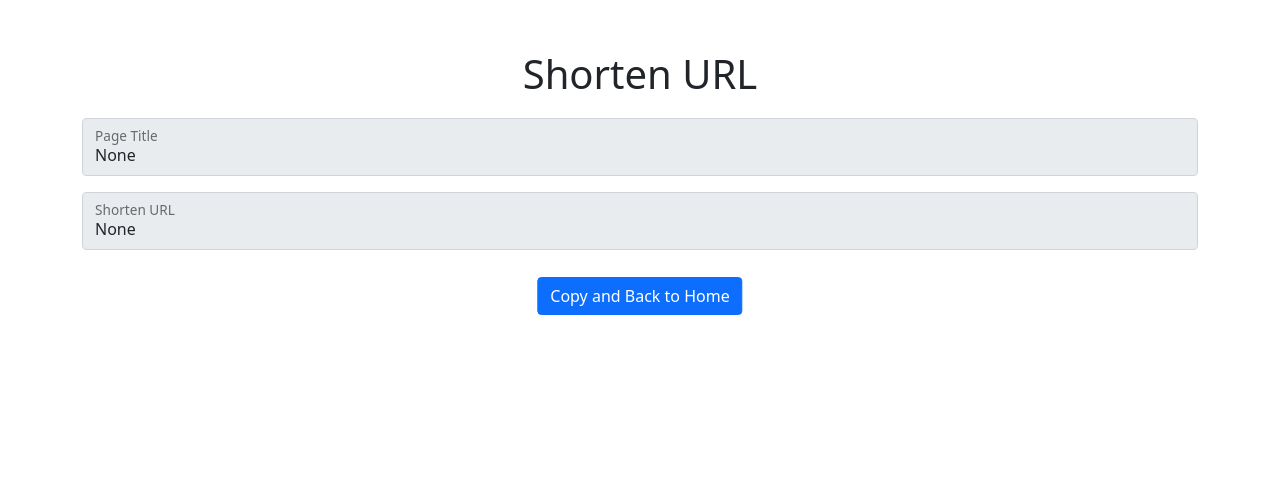
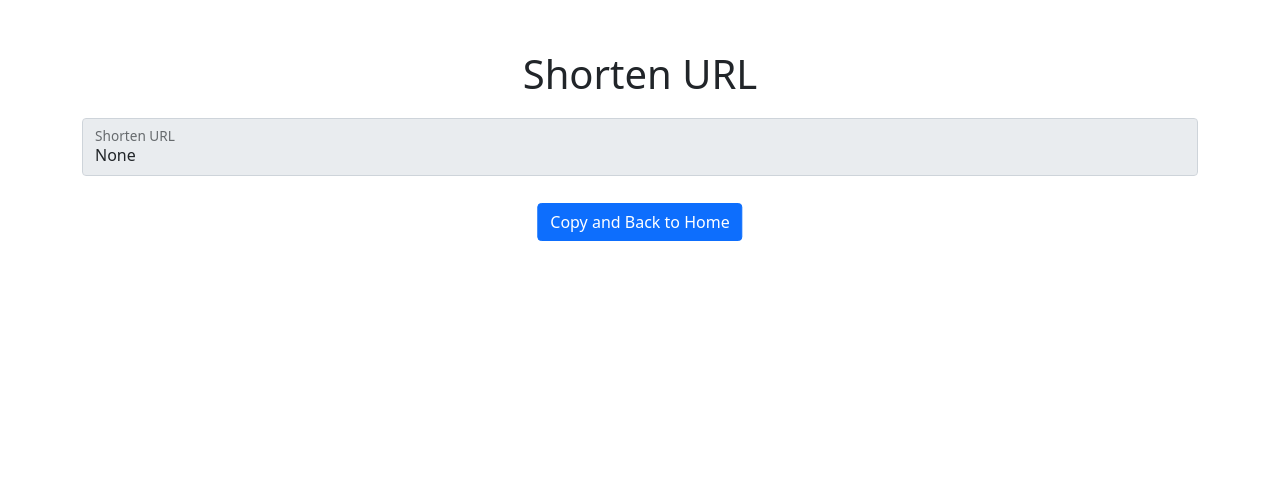
Before and after one commit to zarir94/Classic-Shorty, a Flask app: page /result in a window 1280 px wide. Shown: the part 56-546 px from the top of the page. Run offline with Flask 2, Linux system fonts and the light colour scheme; some libraries are stand-ins or nearby versions.

Commit message:
Update result.html

```diff
--- a/templates/result.html
+++ b/templates/result.html
@@ -55,7 +55,7 @@
   <div class="container" style="height: 100vh">
     <form>
       <h3 style="text-align: center;margin-top: 50px;margin-bottom: 20px;font-size: 2.5rem;">Shorten URL</h3>
-      <div class="form-floating mb-3">
+      <div style="display:none;" class="form-floating mb-3">
       <input type="text" value="{{title}}" readonly class="form-control" name="title" id="title" placeholder="none">
       <label for="title">Page Title</label>
     </div>
```
